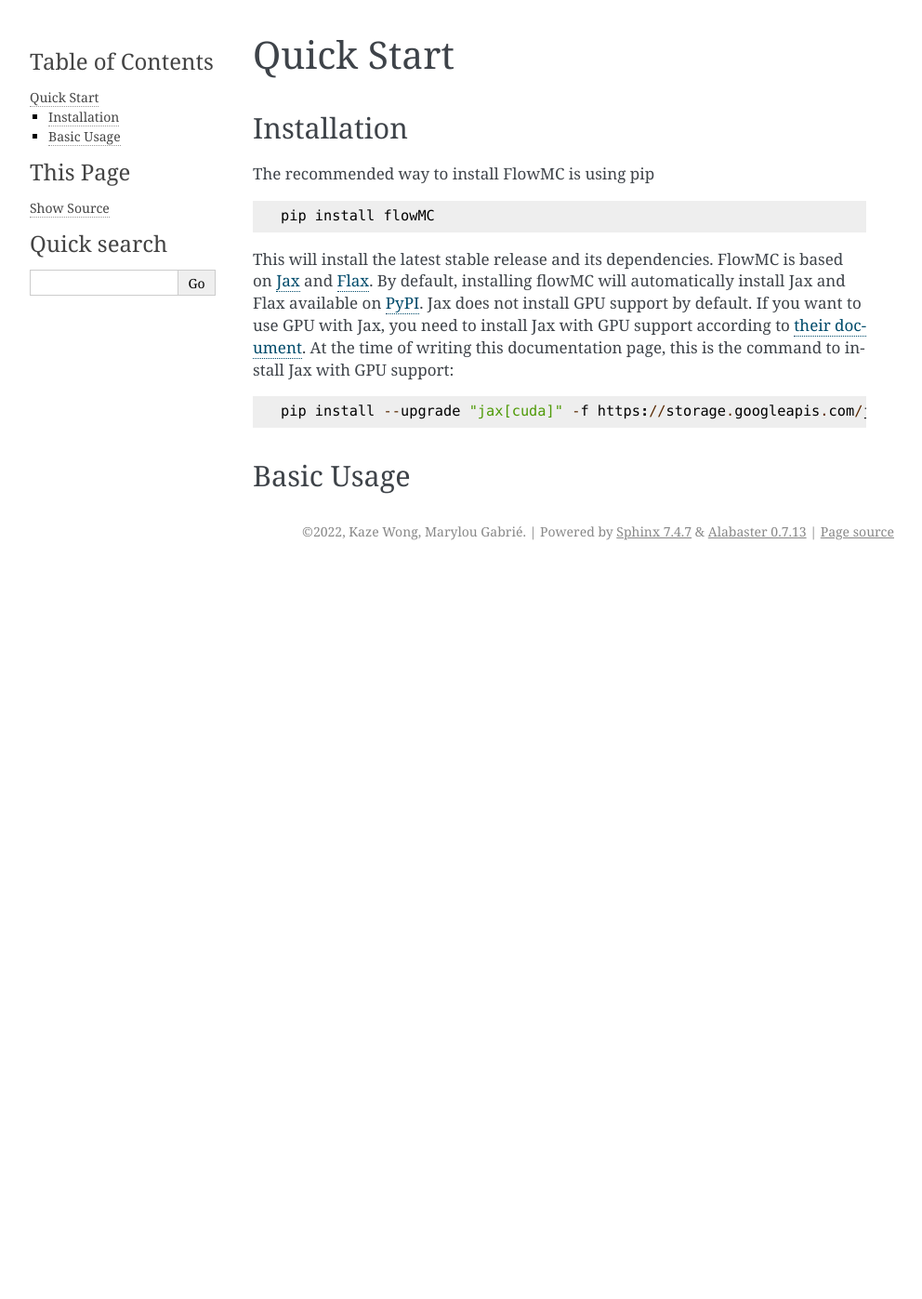
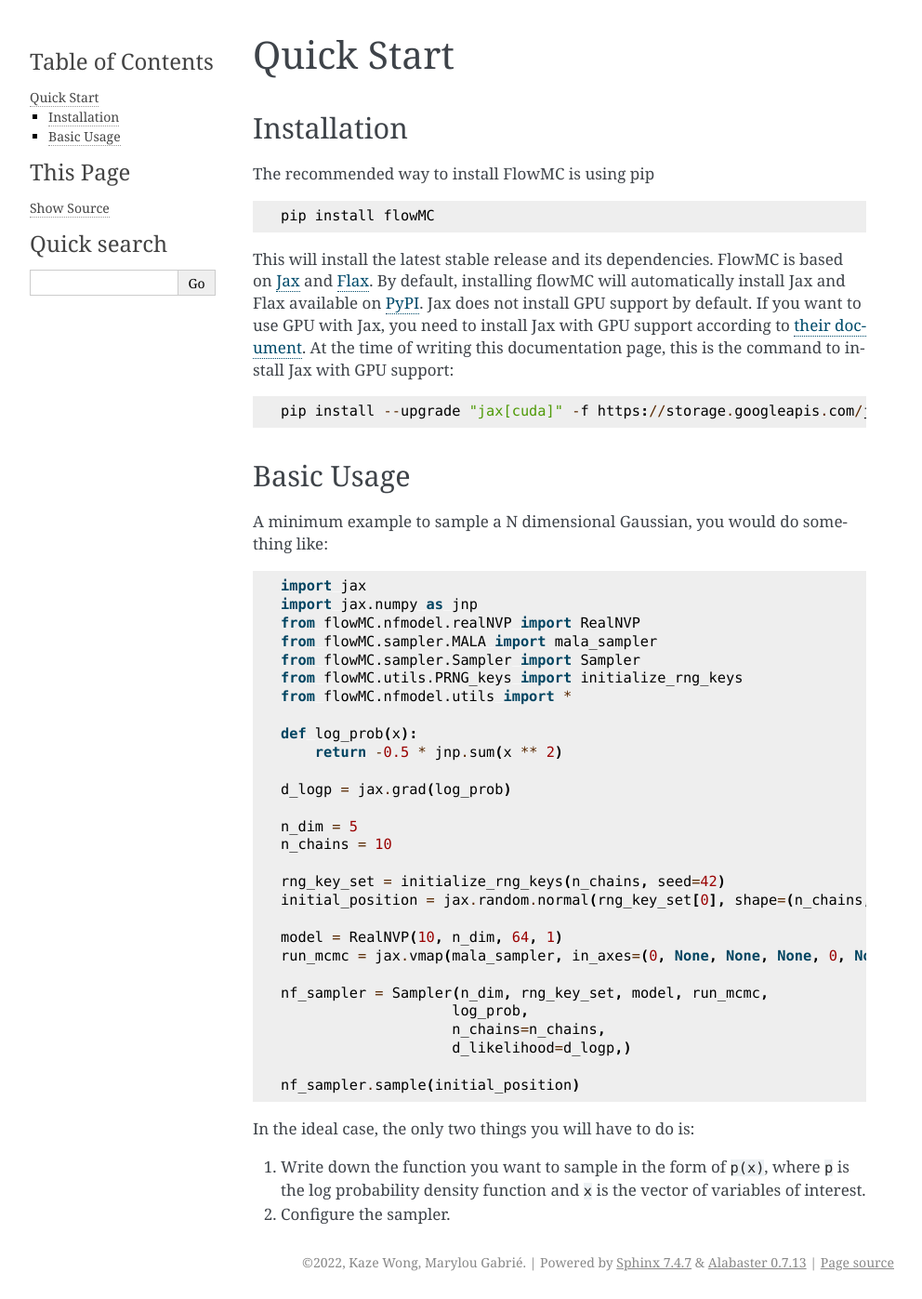
Before and after one commit to kazewong/flowMC, a Sphinx documentation site: the page built from docs/source/quickstart.rst, in a window 1280 px wide. Shown: the whole page at 93% size, without its empty margins (148-1140 px from the left). Built offline with Sphinx 7.4.7, drawn with Linux system fonts in a browser that asks for light colours; before the commit the page ends 900 px from its top, so only the background shows below that.

Commit message:
Add Basic example

```diff
--- a/docs/source/analysis.rst
+++ b/docs/source/analysis.rst
@@ -2,4 +2,4 @@
 Analysis
 ========
 
-Detail about analying a run
+Under construction
--- a/docs/source/examples.rst
+++ b/docs/source/examples.rst
@@ -1,3 +1,5 @@
 .. _example-section-top:
 Examples
 ========
+
+Under construction
--- a/docs/source/quickstart.rst
+++ b/docs/source/quickstart.rst
@@ -26,3 +26,41 @@ At the time of writing this documentation page, this is the command to install J
 
 Basic Usage
 -----------
+
+A minimum example to sample a N dimensional Gaussian, you would do something like:
+
+.. code-block:: python
+
+    import jax
+    import jax.numpy as jnp
+    from flowMC.nfmodel.realNVP import RealNVP
+    from flowMC.sampler.MALA import mala_sampler
+    from flowMC.sampler.Sampler import Sampler
+    from flowMC.utils.PRNG_keys import initialize_rng_keys
+    from flowMC.nfmodel.utils import *
+
+    def log_prob(x):
+        return -0.5 * jnp.sum(x ** 2)
+
+    d_logp = jax.grad(log_prob)
+
+    n_dim = 5
+    n_chains = 10
+
+    rng_key_set = initialize_rng_keys(n_chains, seed=42)
+    initial_position = jax.random.normal(rng_key_set[0], shape=(n_chains, n_dim)) * 1
+
+    model = RealNVP(10, n_dim, 64, 1)
+    run_mcmc = jax.vmap(mala_sampler, in_axes=(0, None, None, None, 0, None), out_axes=0)
+
+    nf_sampler = Sampler(n_dim, rng_key_set, model, run_mcmc,
+                        log_prob,
+                        n_chains=n_chains,
+                        d_likelihood=d_logp,)
+
+    nf_sampler.sample(initial_position)
+
+In the ideal case, the only two things you will have to do is:
+
+#. Write down the function you want to sample in the form of :code:`p(x)`, where :code:`p` is the log probability density function and :code:`x` is the vector of variables of interest.
+#. Configure the sampler.
```
